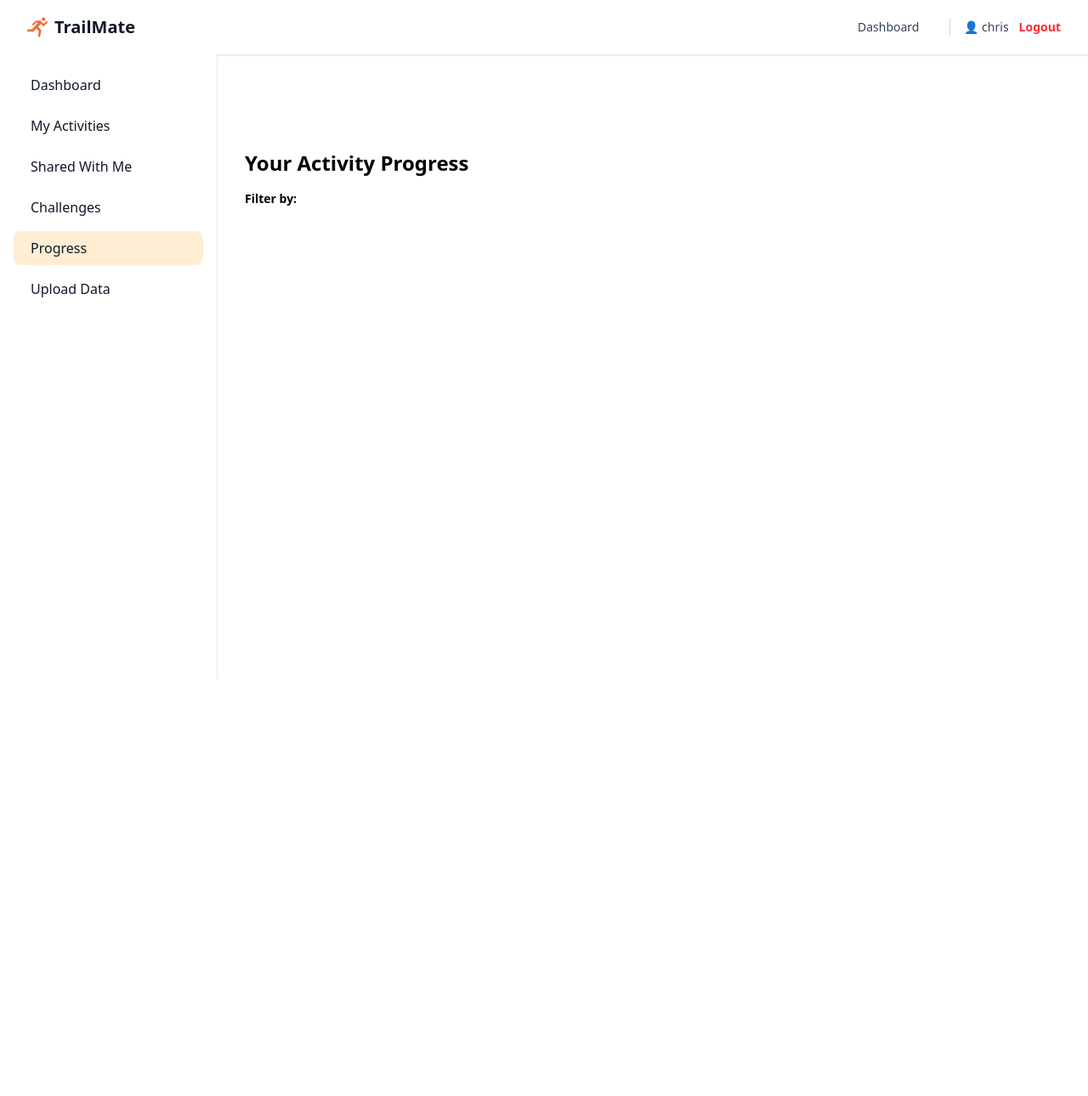
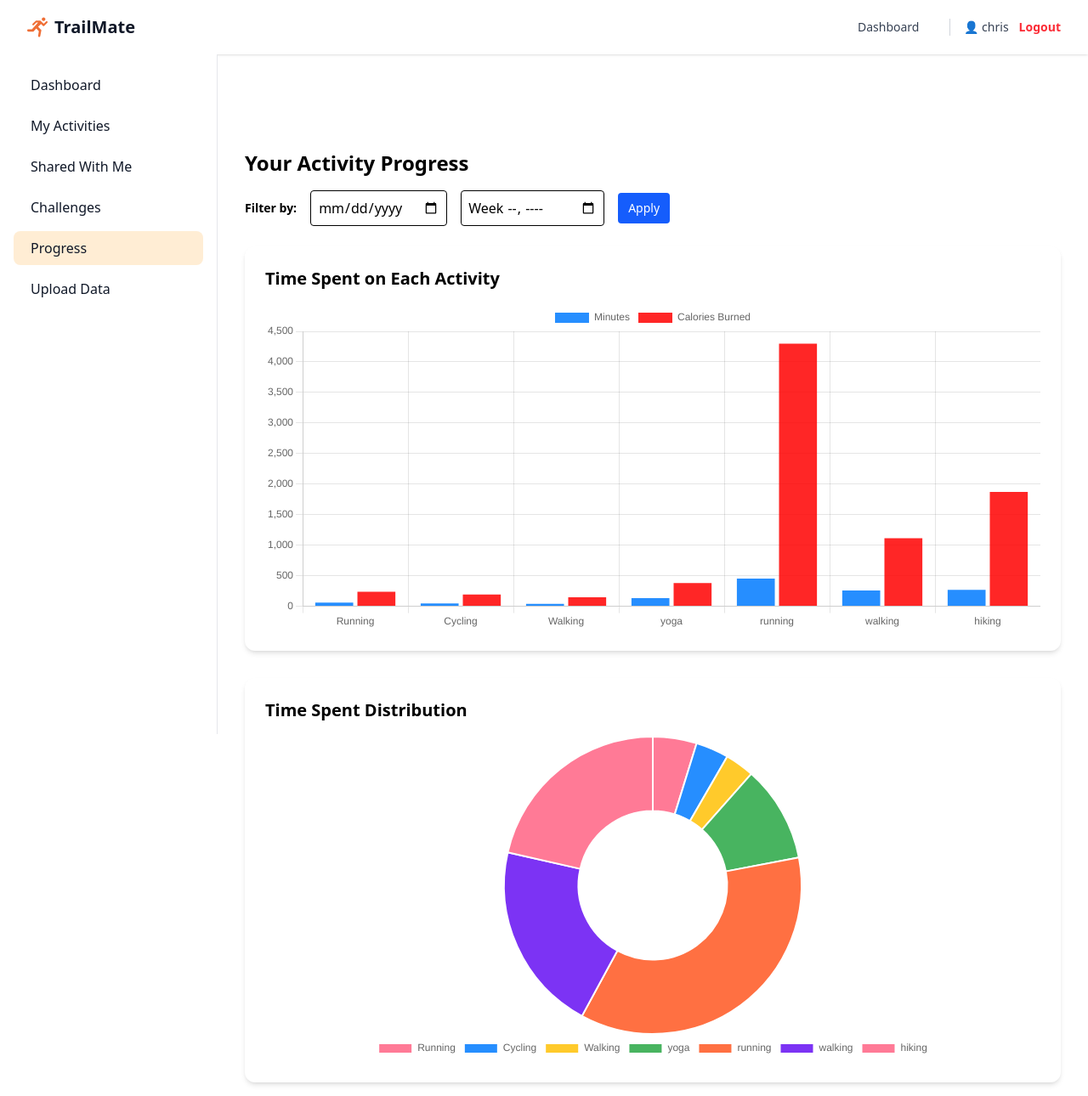
Before and after one commit to ChienAnTu/StrideTrack, a Flask app: page /visualise in a window 1280 px wide. Shown: the whole page at 85% size. Before the commit the page ends 800 px from the top, so only its background shows below. Run offline with Flask 3, Linux system fonts and the light colour scheme; a user stored in the database is signed in.

Commit message:
Visualise broken code fix

```diff
--- a/app/templates/visualise.html
+++ b/app/templates/visualise.html
@@ -4,22 +4,44 @@
 <div class="flex pt-16">
   {% include "_sidebar.html" %}
   <main class="sm:ml-64 w-full p-4 mt-4">
-    <!-- main body -->
     <div class="pt-20 max-w-5xl mx-auto px-4 space-y-8">
       <h2 class="text-2xl font-semibold mb-4">Your Activity Progress</h2>
+
+      <!-- Filter Form -->
       <form method="get" class="mb-6 flex flex-wrap items-center gap-4">
-    <label class="text-sm font-semibold">Filter by:</label>
+        <label class="text-sm font-semibold">Filter by:</label>
+        <input type="date" name="day" class="border p-2 rounded" value="{{ request.args.get('day', '') }}">
+        <input type="week" name="week" class="border p-2 rounded" value="{{ request.args.get('week', '') }}">
+        <button type="submit" class="bg-blue-600 text-white px-3 py-2 rounded text-sm">Apply</button>
+        {% if request.args %}
+        <a href="{{ url_for('visualise') }}" class="text-sm text-red-500 ml-2">Clear</a>
+        {% endif %}
+      </form>
+
+      <!-- Time and Calories Bar Chart -->
+      <div class="bg-white p-6 rounded-xl shadow-md">
+        <h3 class="text-xl font-bold mb-4">Time Spent on Each Activity</h3>
+        <canvas id="activityTimeChart" class="w-full max-h-96"></canvas>
+      </div>
+
+      <!-- Time Spent Pie Chart -->
+      <div class="bg-white p-6 rounded-xl shadow-md mt-8">
+        <h3 class="text-xl font-bold mb-4">Time Spent Distribution</h3>
+        <canvas id="activityPieChart" class="w-full max-h-96"></canvas>
+      </div>
+    </div>
   </main>
-
+</div>
 
 <!-- Chart.js -->
 <script src="https://cdn.jsdelivr.net/npm/chart.js"></script>
 
+<!-- Flask-passed JSON data -->
 <script id="activity-data" type="application/json">
   {{ activities | tojson | safe }}
 </script>
 
-
-<!-- Pass JSON from Flask to JS -->
+<!-- JS logic to render charts -->
+<script src="{{ url_for('static', filename='script/visualise_charts.js') }}"></script>
 
 {% endblock %}
```
